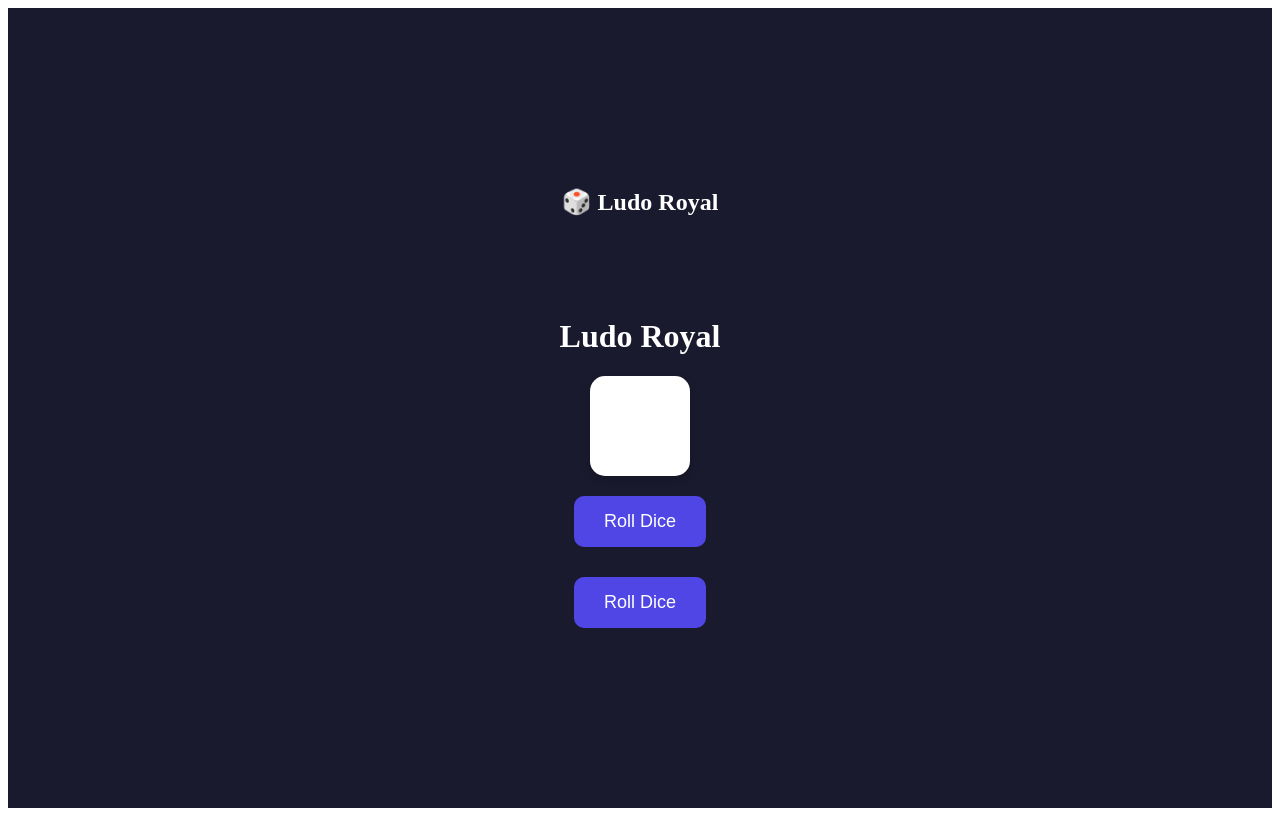
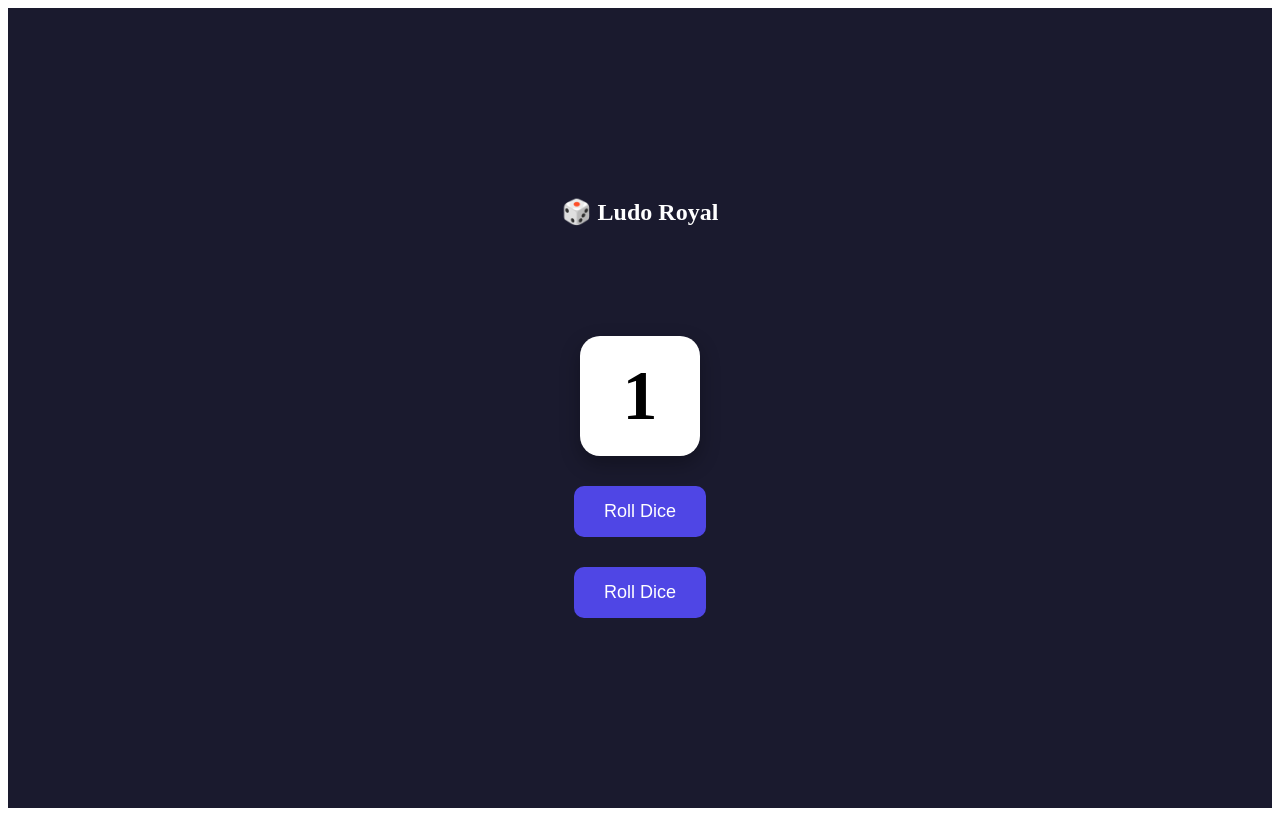
Before and after one commit to challagurugulasairam266-jpg/Ludo-Royal, a Next.js app: page / in a window 1280 px wide. Built offline with nearby package versions, Linux system fonts and the light colour scheme.

Commit message:
Fix duplicate title + dice number green button

```diff
--- a/app/dice.tsx
+++ b/app/dice.tsx
@@ -3,7 +3,7 @@ import { useState } from 'react'
 import Button from './button'
 
 export default function Dice() {
-  const [number, setNumber] = useState(1)
+  const [number, setNumber] =  useState(1)
 
   function rollDice() {
     const random = Math.floor(Math.random() * 6) + 1
@@ -11,22 +11,23 @@ export default function Dice() {
   }
 
   return (
-    <div style={{textAlign:'center', marginTop:'50px'}}>
-      <h1>Ludo Royal</h1>
+    <div style={{textAlign:'center', marginTop:'50px', color:'white'}}>
       <div
         onClick={rollDice}
         style={{
-          width:'100px',
-          height:'100px',
+          width:'120px',
+          height:'120px',
           background:'white',
-          margin:'20px auto',
-          fontSize:'60px',
+          margin:'30px auto',
+          fontSize:'70px',
+          fontWeight:'bold',
+          color:'black',
           display:'flex',
           alignItems:'center',
           justifyContent:'center',
-          borderRadius:'15px',
+          borderRadius:'20px',
           cursor:'pointer',
-          boxShadow:'0 4px 10px rgba(0,0,0,0.2)'
+          boxShadow:'0 8px 20px rgba(0,0,0,0.3)'
         }}
       >
         {number}
```
